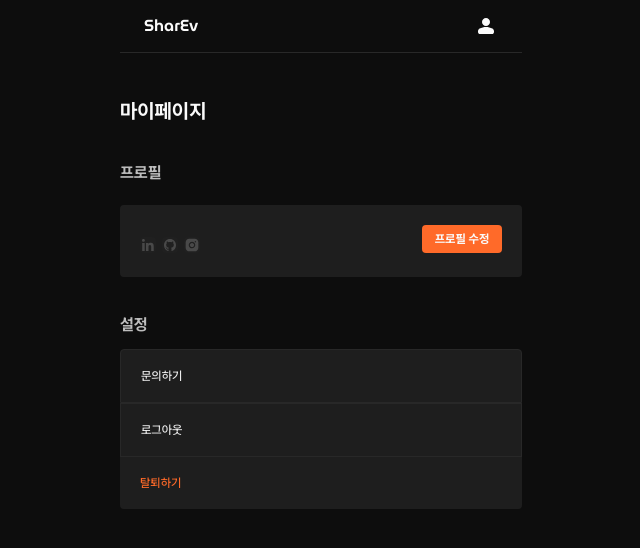
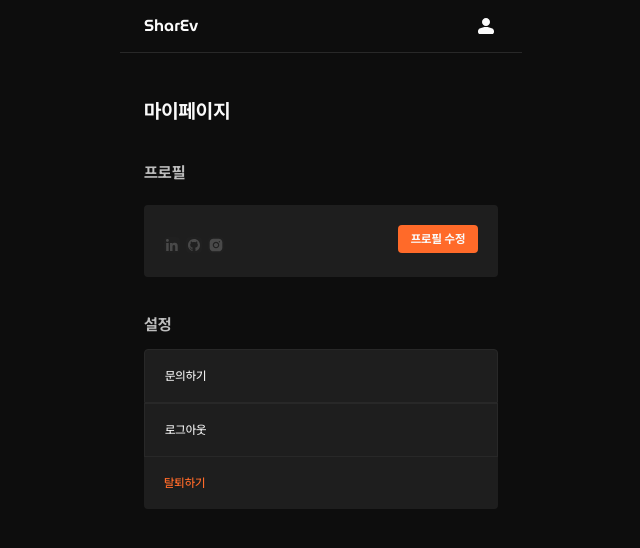
Before and after one commit to Nowdays-Goodnight-Cool-Niang/SharEv-Frontend, a React (Vite) app: page /setting in a window 1280 px wide. Shown: the top 548 px of the page, without its empty margins (319-959 px from the left). Built offline with nearby package versions, Linux system fonts and the light colour scheme; no server answers; what tailwindcss-3d would draw is missing.

Commit message:
style: 💄 wrapper 페이지마다 적용
✅ Closes: #43

```diff
--- a/src/pages/MyPage.tsx
+++ b/src/pages/MyPage.tsx
@@ -3,7 +3,7 @@ import MySection from '../components/mypage/MySection';
 
 function MyPage() {
   return (
-    <main className="pt-11">
+    <main className="wrapper pt-11">
       <FormHeader content="마이페이지" />
       <MySection />
     </main>
--- a/src/pages/ProfileEdit.tsx
+++ b/src/pages/ProfileEdit.tsx
@@ -4,7 +4,7 @@ import FormContent from '../components/profile/FormContent';
 
 function ProfileEdit() {
   return (
-    <main className="pt-11">
+    <main className="wrapper pt-11">
       <FormHeader content="프로필을 완성하세요" />
       <div className="mt-5">
         <NoticeInfo>모든 정보는 다른 사람에게 공개돼요</NoticeInfo>
--- a/src/pages/ProfileSetup.tsx
+++ b/src/pages/ProfileSetup.tsx
@@ -4,7 +4,7 @@ import FormContent from '../components/profile/FormContent';
 
 function ProfileSetup() {
   return (
-    <main className="pt-11">
+    <main className="wrapper pt-11">
       <FormHeader content="프로필을 완성하세요" />
       <div className="mt-5">
         <NoticeInfo>모든 정보는 다른 사람에게 공개돼요</NoticeInfo>
```
